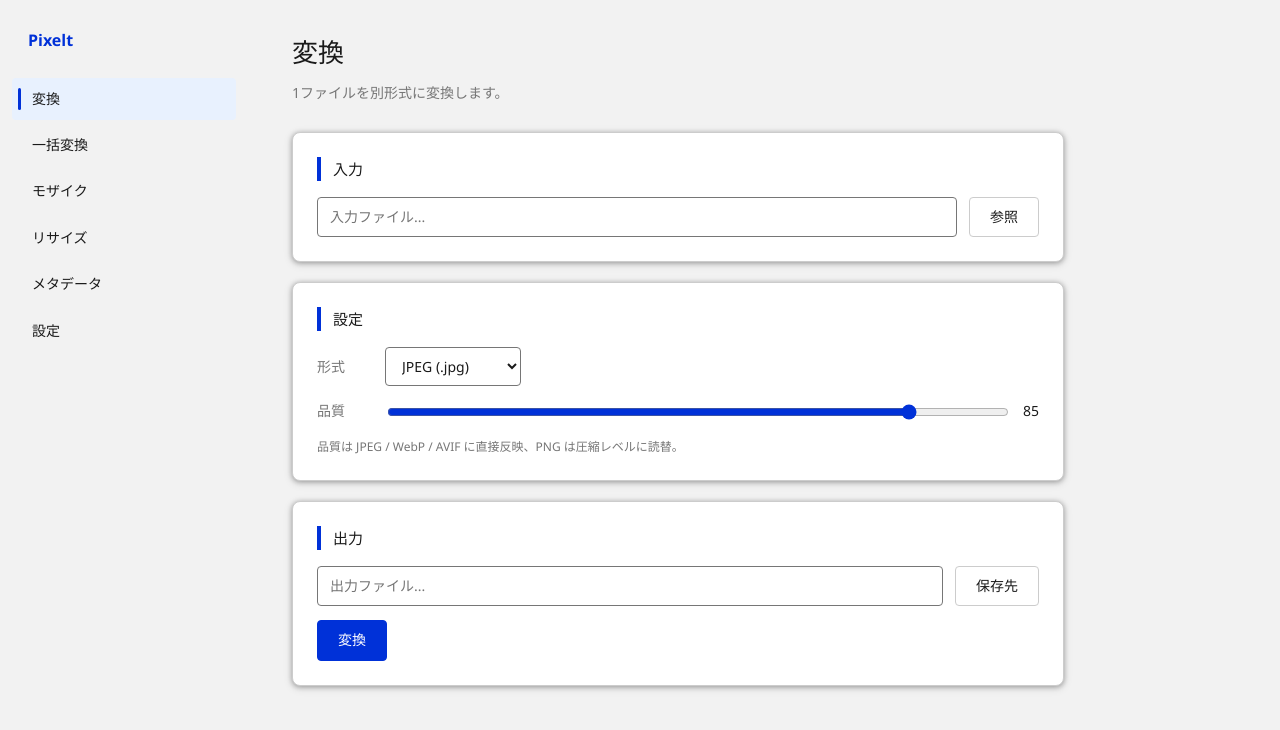
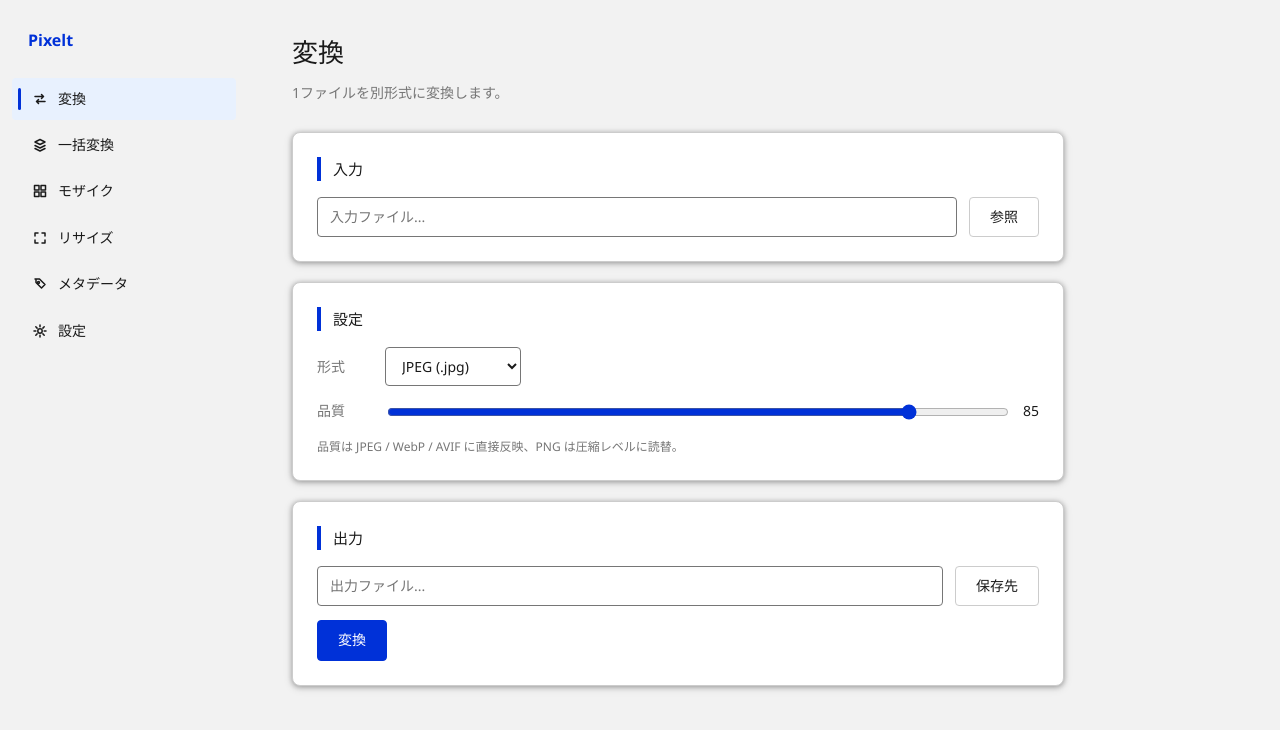
Before and after one commit to liz-ils/Pixelt, a website built with Vite: page index.html in a window 1280 px wide. Built offline with nearby package versions, Linux system fonts and the light colour scheme.

Commit message:
feat: ナビにSVGアイコンを適用

```diff
--- a/index.html
+++ b/index.html
@@ -21,12 +21,12 @@
     <div class="app">
       <nav class="nav">
         <div class="app-title">Pixelt</div>
-        <button class="nav-item active" data-target="view-convert" type="button">変換</button>
-        <button class="nav-item" data-target="view-batch" type="button">一括変換</button>
-        <button class="nav-item" data-target="view-mosaic" type="button">モザイク</button>
-        <button class="nav-item" data-target="view-resize" type="button">リサイズ</button>
-        <button class="nav-item" data-target="view-metadata" type="button">メタデータ</button>
-        <button class="nav-item" data-target="view-settings" type="button">設定</button>
+        <button class="nav-item active" data-target="view-convert" type="button"><svg viewBox="0 0 16 16" aria-hidden="true"><path d="M3 5.5h8.5m0 0-2-2m2 2-2 2M13 10.5H4.5m0 0 2-2m-2 2 2 2"/></svg>変換</button>
+        <button class="nav-item" data-target="view-batch" type="button"><svg viewBox="0 0 16 16" aria-hidden="true"><path d="M8 2.5 13 5l-5 2.5L3 5l5-2.5z"/><path d="M3 8.5l5 2.5 5-2.5"/><path d="M3 11.5l5 2.5 5-2.5"/></svg>一括変換</button>
+        <button class="nav-item" data-target="view-mosaic" type="button"><svg viewBox="0 0 16 16" aria-hidden="true"><rect x="2.5" y="2.5" width="4.5" height="4.5"/><rect x="9" y="2.5" width="4.5" height="4.5"/><rect x="2.5" y="9" width="4.5" height="4.5"/><rect x="9" y="9" width="4.5" height="4.5"/></svg>モザイク</button>
+        <button class="nav-item" data-target="view-resize" type="button"><svg viewBox="0 0 16 16" aria-hidden="true"><path d="M3 6V3h3M10 3h3v3M13 10v3h-3M6 13H3v-3"/></svg>リサイズ</button>
+        <button class="nav-item" data-target="view-metadata" type="button"><svg viewBox="0 0 16 16" aria-hidden="true"><path d="M3 3h4.5L13 8.5 9.5 12 4 6.5V3h-1z"/><circle cx="6.5" cy="6.5" r="1"/></svg>メタデータ</button>
+        <button class="nav-item" data-target="view-settings" type="button"><svg viewBox="0 0 16 16" aria-hidden="true"><circle cx="8" cy="8" r="2.2"/><path d="M8 2v1.8M8 12.2V14M2 8h1.8M12.2 8H14M3.8 3.8l1.3 1.3M10.9 10.9l1.3 1.3M12.2 3.8l-1.3 1.3M5.1 10.9l-1.3 1.3"/></svg>設定</button>
       </nav>
 
       <main class="content">
--- a/src/styles.css
+++ b/src/styles.css
@@ -158,6 +158,18 @@ body {
   cursor: default;
   color: var(--text-secondary);
   opacity: 0.7;
+}
+
+.nav-item svg {
+  width: 16px;
+  height: 16px;
+  margin-right: 10px;
+  vertical-align: -3px;
+  fill: none;
+  stroke: currentColor;
+  stroke-width: 1.5;
+  stroke-linecap: round;
+  stroke-linejoin: round;
 }
 
 .nav-group {
```
